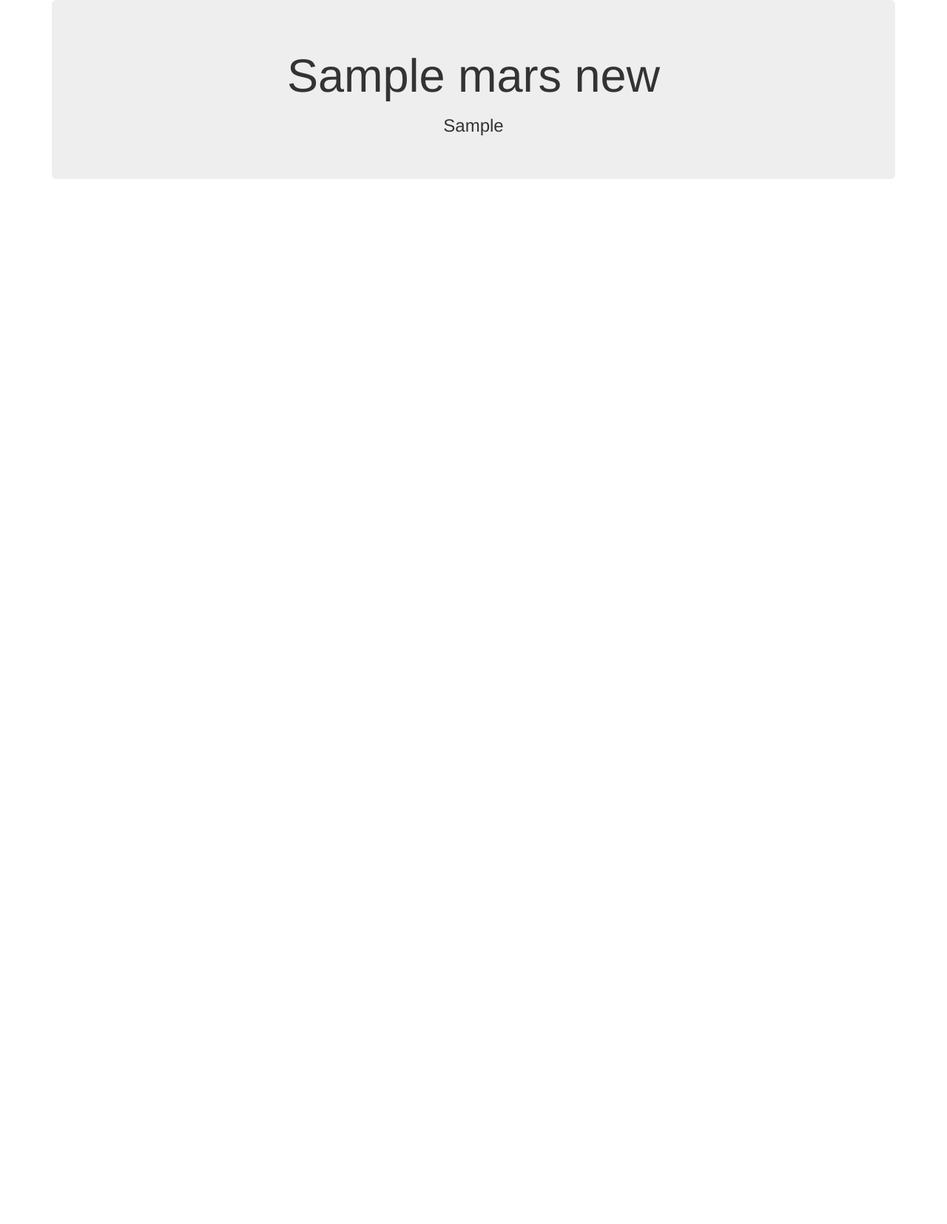
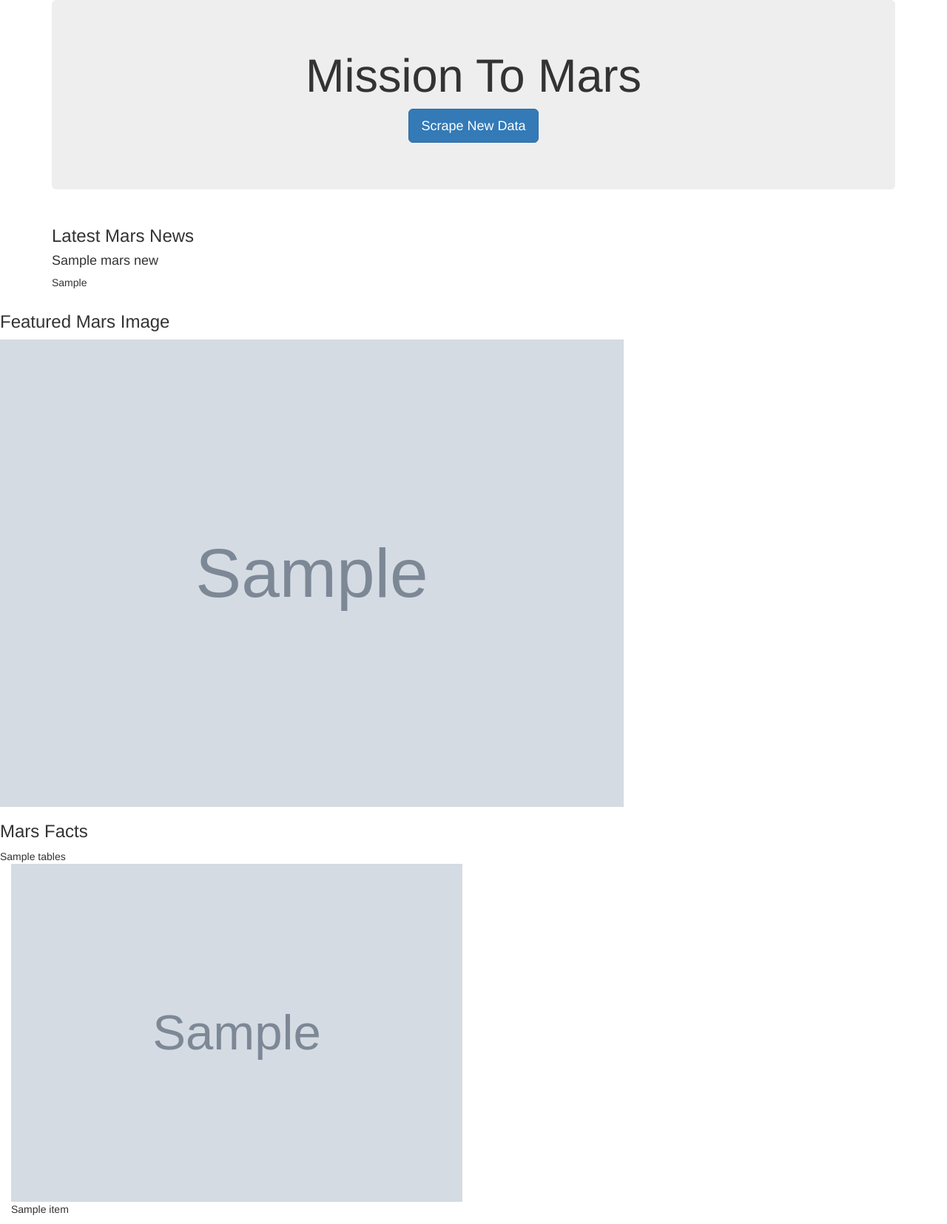
Before and after one commit to geofftm/web-scraping-challenge, a Flask app: page / in a window 1280 px wide. Shown: the whole page at 74% size. Before the commit the page ends 242 px from the top, so only its background shows below. Run offline with Flask 2, Linux system fonts and the light colour scheme; grey boxes marked "Sample" are stand-in pictures; a database or web service that is not in the repository returns one stand-in record (values such as "Sample title"); some libraries are stand-ins or nearby versions.

Commit message:
saving changes first draft of scraping website

```diff
--- a/Mission_to_Mars/app.py
+++ b/Mission_to_Mars/app.py
@@ -52,9 +52,12 @@ def home():
 
     # Find one record of data from the mongo database
     mars_data = mongo.db.mars_news.find_one()
+    mars_image = mongo.db.mars_img.find_one()
+    mars_facts = mongo.db.mars_facts.find_one()
+    mars_hemis = mongo.db.mars_hemis.find_one()
 
     # Return template and data
-    return render_template("index.html", mars_data=mars_data)
+    return render_template("index.html", mars_data=mars_data, mars_image=mars_image, mars_facts=mars_facts, mars_hemis=mars_hemis)
 
 
 # Route that will trigger the scrape function
@@ -65,9 +68,16 @@ def scrape():
     # Run the scrape function
     mars_facts = scrape_mars.mars_facts()
     mars_news = scrape_mars.mars_news()
+    mars_img = scrape_mars.mars_featured_img()
+    mars_hemis = scrape_mars.mars_hemispheres()
 
     # Update the Mongo database using update and upsert=True
     mongo.db.mars_news.update({}, mars_news, upsert=True)
+    mongo.db.mars_img.update({}, mars_img, upsert=True)
+    mongo.db.mars_facts.update({}, mars_facts, upsert=True)
+    mongo.db.mars_hemis.update({}, mars_hemis, upsert=True)
+
+
 
     # Redirect back to home page
     return redirect("/", code=302)
--- a/Mission_to_Mars/scrape_mars.py
+++ b/Mission_to_Mars/scrape_mars.py
@@ -74,8 +74,8 @@ def mars_facts():
 
     #Parse HTML using Pandas
     tables = pd.read_html(facts_url)
-    df = tables[0]
-    html_table = df.to_html()
+    df = tables[1]
+    html_table = df.to_html(table_id="html_tbl_css", index=False)
 
     mars_dict['tables'] = html_table
 
--- a/Mission_to_Mars/templates/index.html
+++ b/Mission_to_Mars/templates/index.html
@@ -13,12 +13,51 @@
   <div class="container">
 
     <div class="jumbotron text-center">
-      <!-- Render our data -->
-      <h1>{{ mars_data.News_Title}}</h1>
-      <h3>{{ mars_data.News_Paragraph}}</h3>
+        <h1>Mission To Mars</h1>
+        <p><a class="btn btn-primary btn-lg" href="/scrape" role="button">Scrape New Data</a></p>
+      </div>
     </div>
 
-  </div>
+    <div class="container">
+
+      <!-- Render our data -->
+      <h3>Latest Mars News</h3>
+      <h4>{{ mars_data.News_Title}}</h4>
+      <p>{{ mars_data.News_Paragraph}}</p>
+    </div>
+
+    <div class="row">
+        <div class="col-lg-8 col-md-8 col-sm-12">
+            <!-- Render our data -->
+            <h3>Featured Mars Image</h3>
+            <img src="{{ mars_image.Featured_URL }}" width="100%" alt="Mars Featured Image">
+        </div>
+        <div class="col-lg-8 col-md-4 col-sm-12">
+            <h3>Mars Facts</h3>
+            <div>
+                {{mars_facts.tables|safe}}
+            </div>
+        </div>
+    </div>
+
+    <div class="card-deck">
+        <div class="col-md-12">
+                <div class="row">
+                    {% for item in mars_hemis.Mars_Hemisphere_Image_URLS %}
+                    <div class="col-md-6">
+                        <img src="{{item.img_url}}" width="100%"/>
+                        <p>{{item.Title}}</p>
+                    </div>
+                    {% endfor %}
+                </div>
+            </div>
+        </div>
+    </div>
+    <script src="https://code.jquery.com/jquery-3.2.1.slim.min.js" integrity="sha384-KJ3o2DKtIkvYIK3UENzmM7KCkRr/rE9/Qpg6aAZGJwFDMVNA/GpGFF93hXpG5KkN" crossorigin="anonymous"></script>
+    <script src="https://cdnjs.cloudflare.com/ajax/libs/popper.js/1.12.9/umd/popper.min.js" integrity="sha384-ApNbgh9B+Y1QKtv3Rn7W3mgPxhU9K/ScQsAP7hUibX39j7fakFPskvXusvfa0b4Q" crossorigin="anonymous"></script>
+    <script src="https://maxcdn.bootstrapcdn.com/bootstrap/4.0.0/js/bootstrap.min.js" integrity="sha384-JZR6Spejh4U02d8jOt6vLEHfe/JQGiRRSQQxSfFWpi1MquVdAyjUar5+76PVCmYl" crossorigin="anonymous"></script>
+
+
 </body>
 
 </html>
```
Also changed, not shown: 3 other files.
